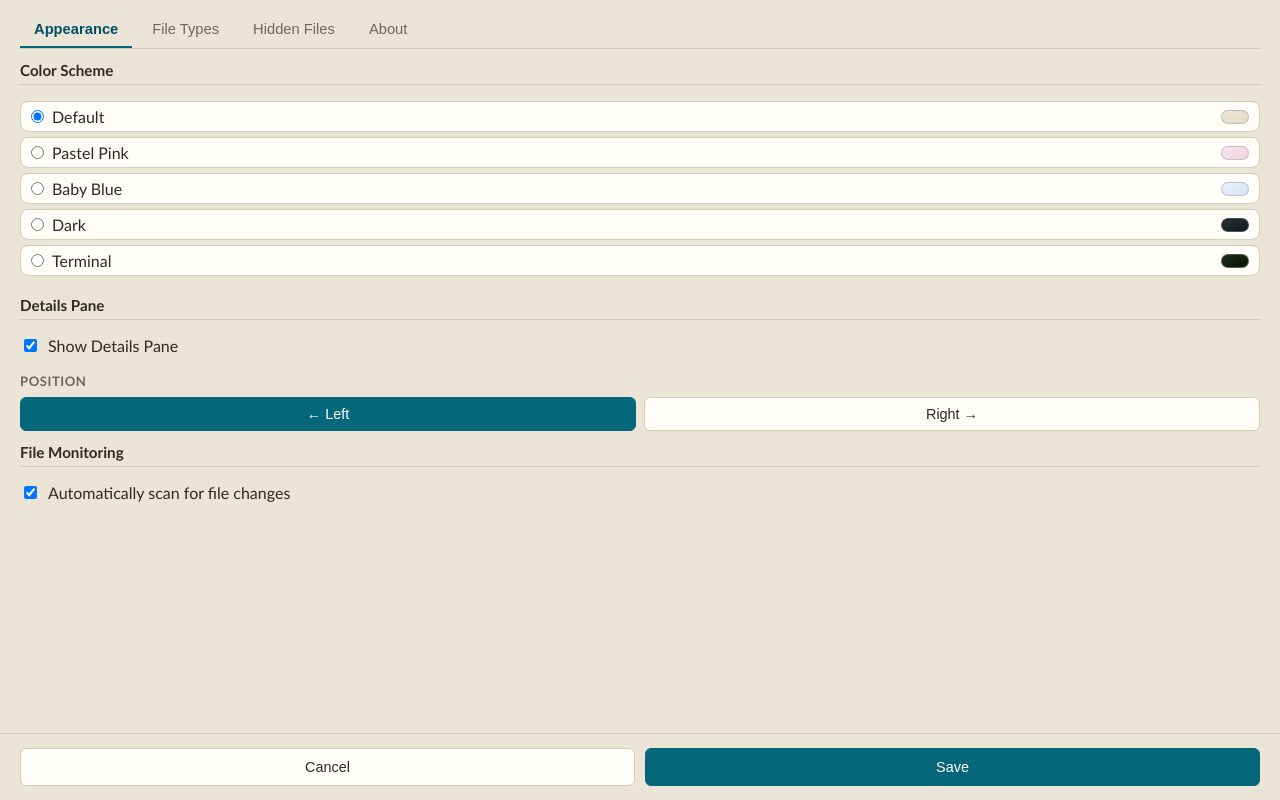
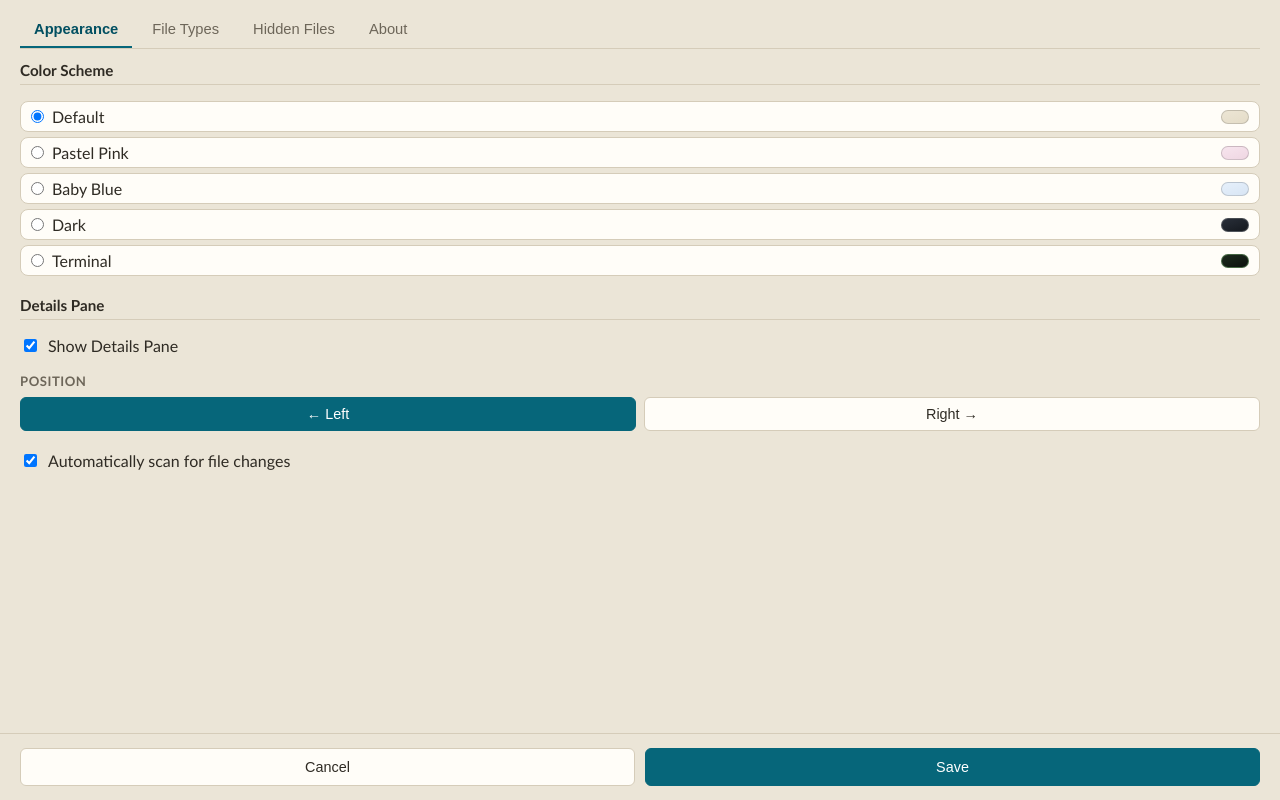
Before and after one commit to wi-ry/PrintaView, an Electron app: page src/renderer/settings.html in a window 1280 px wide. Drawn offline with Linux system fonts and the light colour scheme; no server answers.

Commit message:
fix: fit automatic scanning option in settings layout

```diff
--- a/src/renderer/settings.html
+++ b/src/renderer/settings.html
@@ -391,14 +391,11 @@
           </div>
         </div>
 
-        <div class="settings-section">
-          <div class="settings-section-title">File Monitoring</div>
-          <div class="settings-item">
-            <label>
-              <input id="auto-scan-files" type="checkbox" checked />
-              Automatically scan for file changes
-            </label>
-          </div>
+        <div class="settings-item">
+          <label>
+            <input id="auto-scan-files" type="checkbox" checked />
+            Automatically scan for file changes
+          </label>
         </div>
       </section>
 
```
